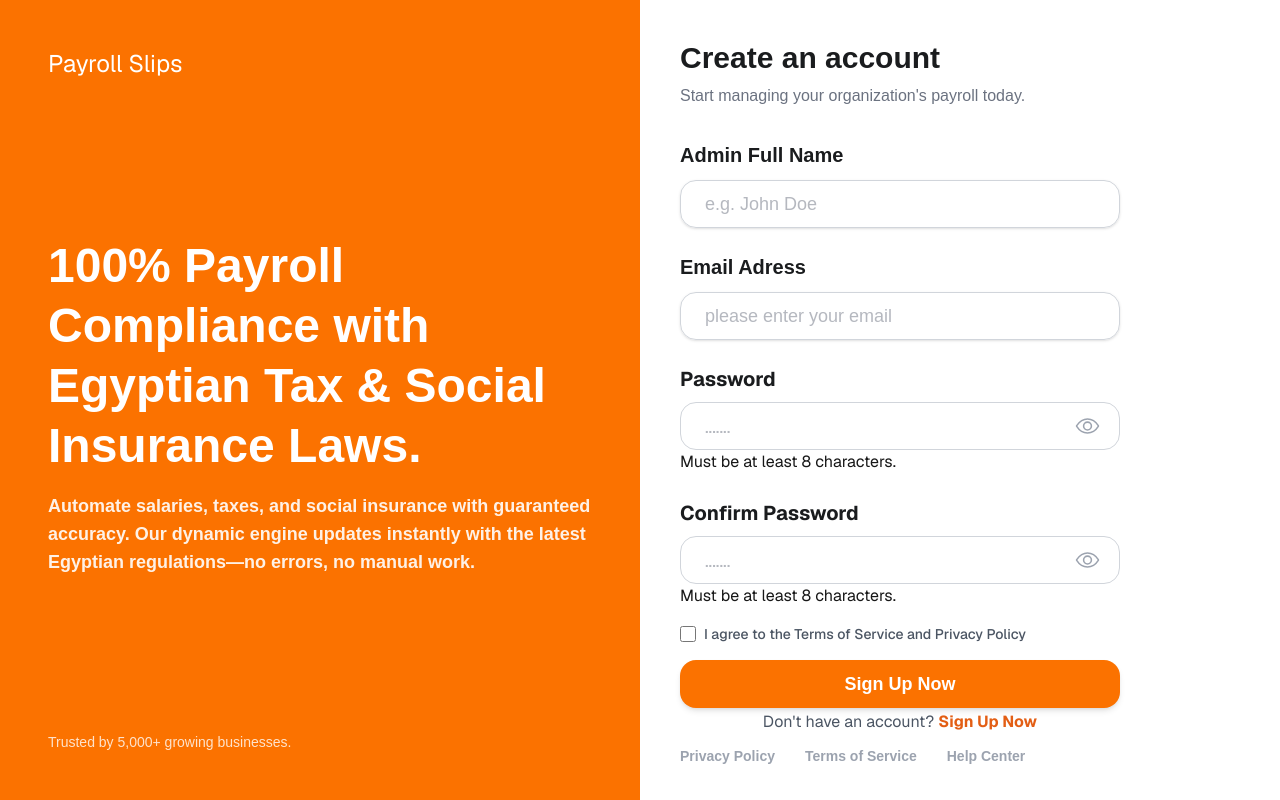
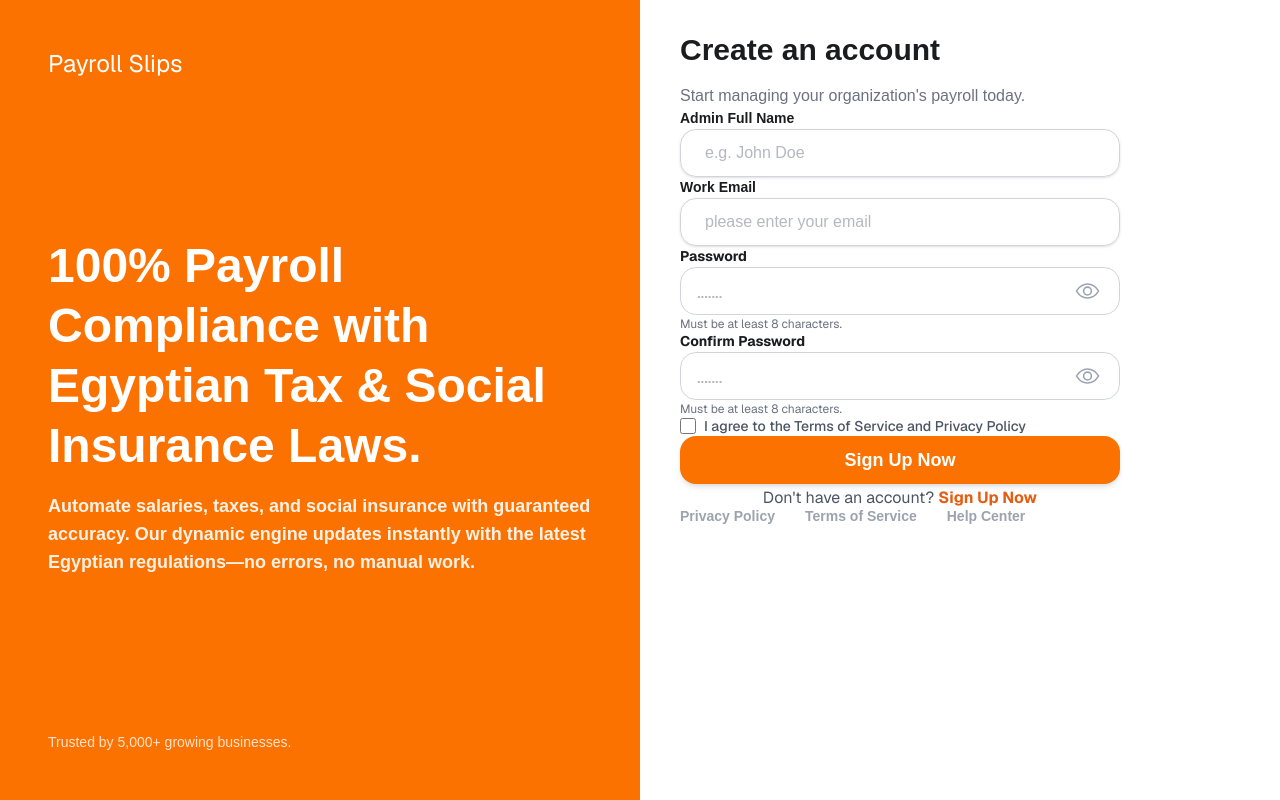
Before and after one commit to omaremadkamal/payslip-frontend, a Next.js app: page /signup in a window 1280 px wide. Built offline with nearby package versions, Linux system fonts and the light colour scheme.

Commit message:
forget password page

```diff
--- a/app/(auth)/signup/page.tsx
+++ b/app/(auth)/signup/page.tsx
@@ -34,52 +34,54 @@ export default function Page() {
         </div>
       </form>
 
-      <form className="min-h-screen w-[448px] h-[654px] top-[185px] left-[856px] gap-[18px] w-1/2 justify-center">
-        <div className="w-[440px] h-[39px] p-10 flex flex-col items-start">
-          <h1 className=" w-[448px] h-[36px] leading-[36px] text-[30px] font-bold text-[#1A1C1E] mb-2">
-            Create an account{" "}
-          </h1>
-          <p className="text-[#6B7280] mb-8 w-[448px] h-[24px] font-euclid font-normal text-[16px] leading-[24px] align-middle">
-            Start managing your organization's payroll today.
-          </p>
-          <div>
+      <form className="min-h-screen  top-[185px] left-[856px] gap-[18px] w-1/2 justify-center ">
+        <div className="w-[440px] h-[36px] p-10 flex flex-col items-start">
+          <div className=" w-[440px] h-[68px] gap-8px">
+            <h1 className=" w-[448px] h-[36px] leading-[20px] text-[30px] font-bold text-[#1A1C1E] mb-2">
+              Create an account{" "}
+            </h1>
+            <p className="text-[#6B7280]  w-[448px] h-[24px] font-euclid font-normal text-[16px] leading-[24px] align-middle">
+              Start managing your organization's payroll today.
+            </p>
+          </div>
+          <div className=" w-[440px] h-[74px] gap-4px">
             <GeneralInput
               placeholder="e.g. John Doe"
               type="text"
               labelname="Admin Full Name"
             ></GeneralInput>
           </div>
-          <div className="mt-6">
+          <div className="w-[440px] h-[74px] gap-4px">
             <GeneralInput
               placeholder="please enter your email"
               type="email"
-              labelname="Email Adress"
+              labelname="Work Email"
             ></GeneralInput>
           </div>
-          <div className="mt-6">
+          <div className=" w-[440px] h-[94px] gap-4px">
             <PasswordField
               showResetPassword={false}
               labelname="Password"
               showError={true}
             />
           </div>
-          <div className="mt-6">
+          <div className=" w-[440px] h-[94px] gap-4px">
             <PasswordField
               showResetPassword={false}
               labelname="Confirm Password"
               showError={true}
             />
           </div>
-          <div className="mt-4">
+          <div className="w-[440px] h-[20px] gap-8px">
             <RememberMe text="I agree to the Terms of Service and Privacy Policy" />
           </div>
-          <div className="mt-4">
+          <div className=" h-[94px]">
             <SignInButton text={" Sign Up Now"} />
           </div>
-          <div className="flex flex-col gap-4">
+          <div className="flex flex-col  h-[94px]">
             <SignUpText />
           </div>
-          <div className="mt-4">
+          <div className="">
             <FooterLabels />
           </div>
         </div>
--- a/components/atoms/inputAtom.tsx
+++ b/components/atoms/inputAtom.tsx
@@ -9,13 +9,13 @@ export const GeneralInput = ({
 }) => {
   return (
     <div className="w-[440px]  max-w-full flex flex-col">
-      <label className="block text-[#1A1C1E] text-[20px] font-bold mb-[10px]">
+      <label className="block text-[#1A1C1E] text-[14px] font-bold ">
         {labelname}
       </label>
       <input
         type={type}
         placeholder={placeholder}
-        className="w-full h-[48px] top-[14px] right-[17px] bottom-[14px] left-[17px] px-6 border border-[#D1D5DB] rounded-[16px] text-[#6B7280] text-[18px] outline-none focus:border-blue-500 focus:ring-1 focus:ring-blue-500 transition-all shadow-sm box-border"
+        className="w-full h-[48px] top-[14px] right-[17px] bottom-[14px] left-[17px] px-6 border border-[#D1D5DB] rounded-[16px] text-[#6B7280] text-[18spx] outline-none focus:border-blue-500 focus:ring-1 focus:ring-blue-500 transition-all shadow-sm box-border"
       />
     </div>
   );
--- a/components/atoms/password.tsx
+++ b/components/atoms/password.tsx
@@ -17,8 +17,8 @@ const PasswordField = ({
 
   return (
     <div className="w-[440px] max-w-full flex flex-col font-sans">
-      <div className="flex justify-between items-center mb-2">
-        <label className="text-[#1A1C1E] text-[20px] font-bold">
+      <div className="flex justify-between items-center ">
+        <label className="text-[#1A1C1E] text-[14px] font-bold">
           {labelname}
         </label>
         {showResetPassword && (
@@ -34,7 +34,7 @@ const PasswordField = ({
         <input
           type={showPassword ? "text" : "password"}
           placeholder="......."
-          className="w-full h-[48px] h-[48px] top-[14px] right-[17px] bottom-[14px] left-[17px] px-6 pr-14 border border-[#D1D5DB] rounded-[16px]  text-[#6B7280] text-[18px] outline-none box-border focus:border-blue-500 focus:ring-1"
+          className="w-full h-[48px]  top-[14px] right-[17px] bottom-[14px] left-[17px] px-4 pr-14 border border-[#D1D5DB] rounded-[16px]  text-[#6B7280] text-[18px] outline-none box-border focus:border-blue-500 focus:ring-1"
         />
 
         <button
@@ -49,7 +49,11 @@ const PasswordField = ({
           )}
         </button>
       </div>
-      {showError && <p>Must be at least 8 characters.</p>}
+      {showError && (
+        <p className="h-[16px] text-[12px] text-[#6B7280]">
+          Must be at least 8 characters.
+        </p>
+      )}
     </div>
   );
 };
--- a/components/atoms/rememberme.tsx
+++ b/components/atoms/rememberme.tsx
@@ -9,7 +9,7 @@ const RememberMe = ({ text }: { text: string }) => {
 
       <label
         htmlFor="remember"
-        className="text-[#4B5563] text-[14px] font-medium cursor-pointer"
+        className="text-[#4B5563] text-[14px]  font-medium cursor-pointer"
       >
         {text}
       </label>
```
